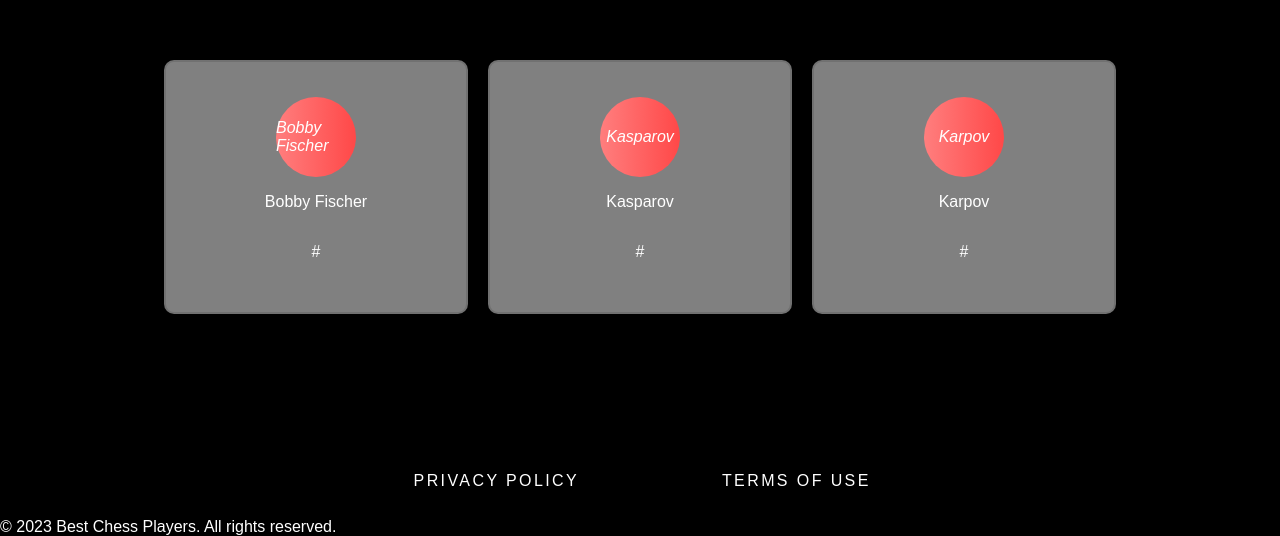
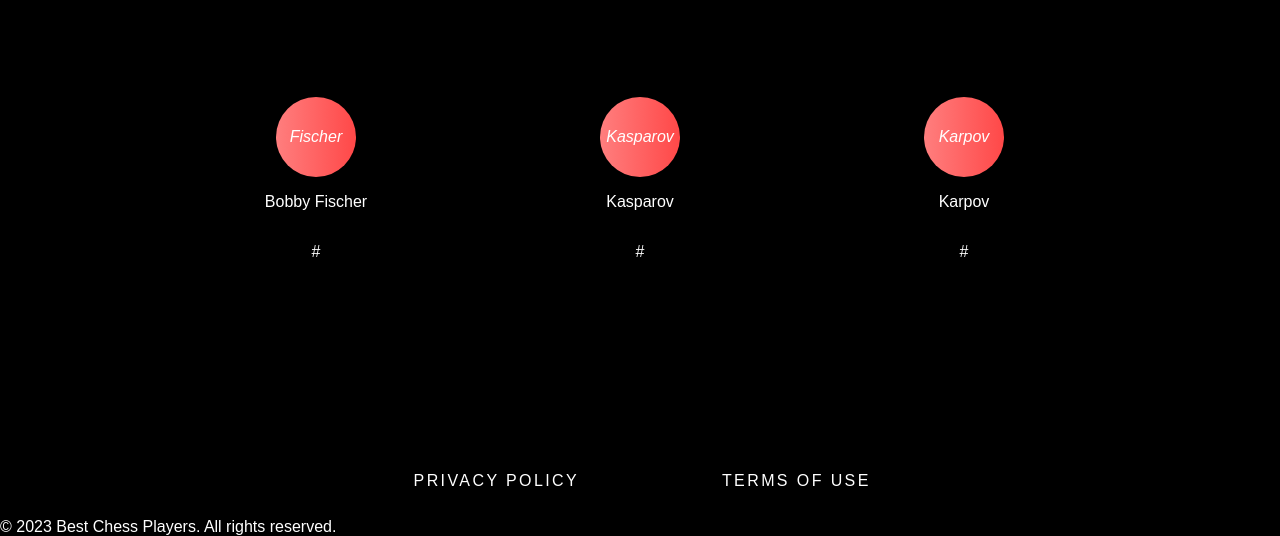
Before and after one commit to niol-html/enwenwen, a plain HTML site: page index.html in a window 1280 px wide. Shown: the part 1131-1667 px from the top of the page. Drawn offline with nearby package versions, Linux system fonts and the light colour scheme.

Commit message:
let him cook

```diff
--- a/css.css
+++ b/css.css
@@ -279,7 +279,7 @@ margin-top: -20px;
   max-width: 300px;
   min-width: 200px;
   height: 250px;
-  background-color: gray;
+  background-color: black;
   margin: 10px;
   border-radius: 10px;
   box-shadow: 0px 2px 10px rgba(0,0,0,0.24);
--- a/index.html
+++ b/index.html
@@ -41,7 +41,7 @@
     <!--Add main parts-->
     <div class="infocards">
       <div class="cards">
-        <div class="icon"><i class="fas fa-chess-bishop">Bobby Fischer</i></div>
+        <div class="icon"><i class="fas fa-chess-bishop">Fischer</i></div>
         <p class="cardname">Bobby Fischer</p>
         <p class="cardtext">#</p> <!--Enter description where # is-->
       </div>
```
